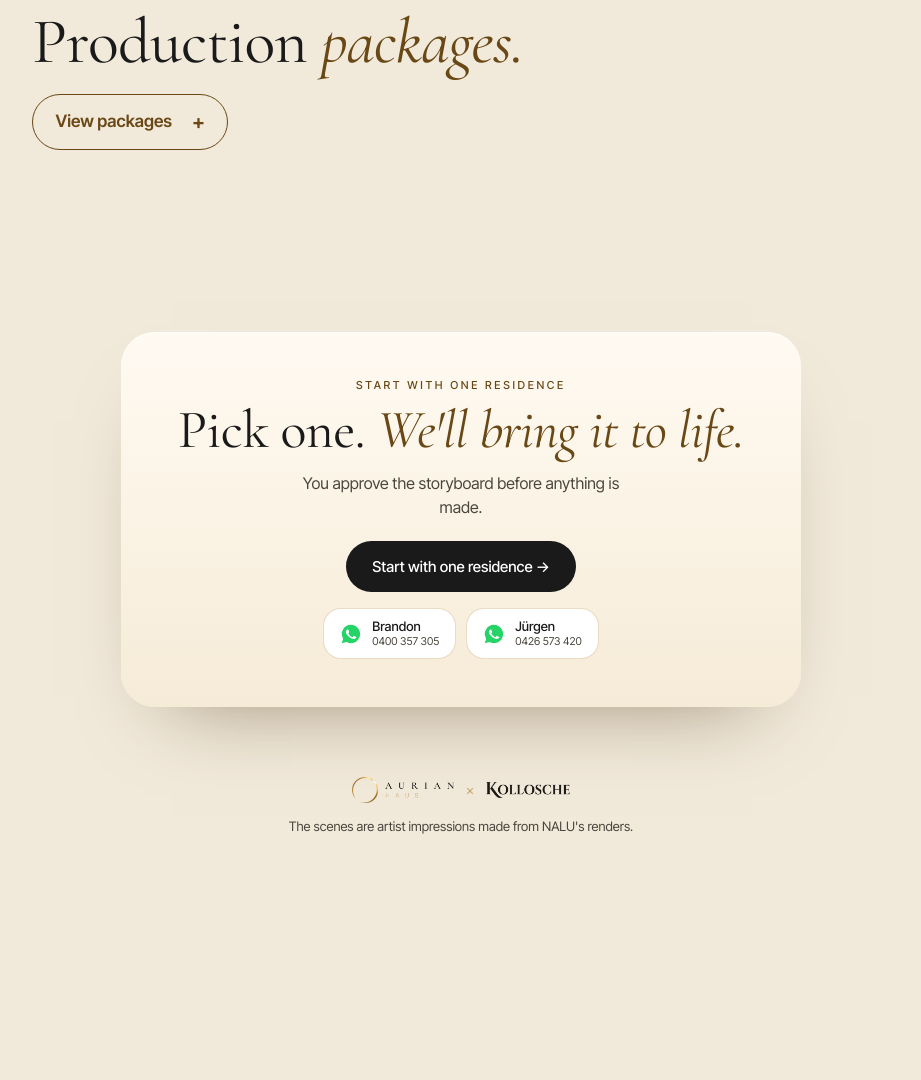
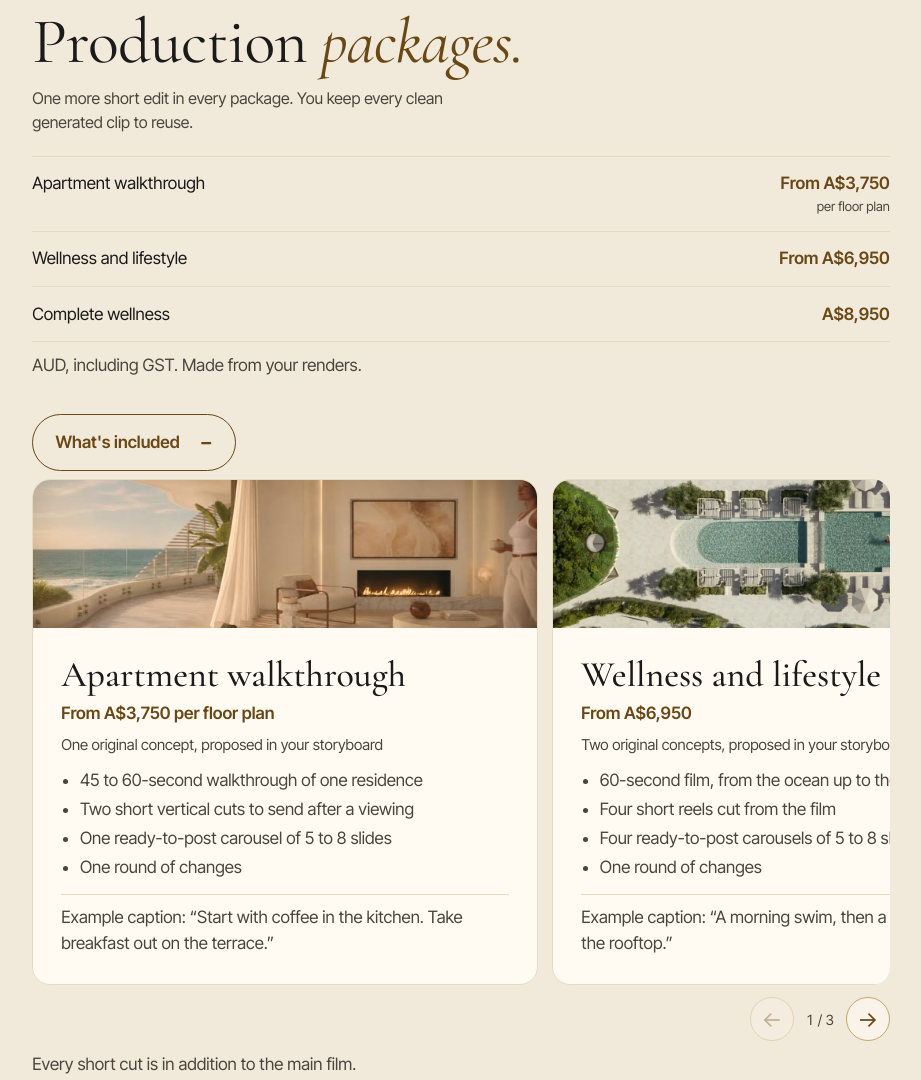
Before and after one commit to D43-GIT/nalu-sample-c9444e, a plain HTML site: page index.html in a window 1280 px wide. Shown: the part 6264-7344 px from the top of the page, without its empty margins (179-1100 px from the left). Before the commit the page ends 7150 px from the top, so only its background shows below. Drawn offline with Linux system fonts and the light colour scheme.

Commit message:
feat: show NALU prices up front and the 22 Nov package scope
One more short edit in every package (2, 4 and 5), concepts per package,
clean generated clips included, visible price list.

Co-Authored-By: Claude Opus 5.5 <noreply@anthropic.com>

```diff
--- a/index.html
+++ b/index.html
@@ -180,6 +180,13 @@ footer .duo{justify-content:center;margin-bottom:14px}
 .package-controls button{display:grid;place-items:center;width:44px;height:44px;border-radius:50%;border:1px solid var(--gold);background:var(--glass);color:var(--gold-text);font-size:22px;cursor:pointer}
 .package-controls button:disabled{opacity:.35;cursor:default}
 .package-controls output{font-variant-numeric:tabular-nums;color:var(--ink2);font-size:14px}
+.package-concepts{color:var(--ink2);margin:-.35rem 0 .8rem;font-size:15px}
+#packages .package-lede{max-width:46ch}
+.price-list{list-style:none;margin:1.4rem 0 .4rem;padding:0;border-top:1px solid var(--beige)}
+.price-list li{display:flex;justify-content:space-between;align-items:baseline;gap:16px;padding:.9rem 0;border-bottom:1px solid var(--beige)}
+.price-list span{color:var(--ink)}
+.price-list b{color:var(--gold-text);font-weight:600;text-align:right;white-space:nowrap}
+.price-list small{display:block;font-weight:400;color:var(--ink2);font-size:13px}
 @media(max-width:640px){.package-item{flex-basis:88%}.package-copy{padding:16px}.package-controls{justify-content:center}}
 </style>
 </head>
@@ -243,16 +250,23 @@ footer .duo{justify-content:center;margin-bottom:14px}
 <section id="packages" aria-labelledby="packages-title">
   <div class="wrap package-wrap">
     <h2 id="packages-title">Production <i>packages.</i></h2>
-    <details>
-      <summary>View packages</summary>
-      <p class="package-terms">AUD, including GST. Made from your renders.</p>
+    <p class="lede package-lede">One more short edit in every package. You keep every clean generated clip to reuse.</p>
+    <ul class="price-list" aria-label="Package prices">
+      <li><span>Apartment walkthrough</span><b>From A$3,750<small>per floor plan</small></b></li>
+      <li><span>Wellness and lifestyle</span><b>From A$6,950</b></li>
+      <li><span>Complete wellness</span><b>A$8,950</b></li>
+    </ul>
+    <p class="package-terms">AUD, including GST. Made from your renders.</p>
+    <details open>
+      <summary>What's included</summary>
       <div class="package-track" role="region" aria-label="Production package cards" tabindex="0">
         <article class="package-item">
           <img loading="lazy" decoding="async" src="media/warm/S3-living-v2.jpg" alt="">
           <div class="package-copy">
             <h3>Apartment walkthrough</h3>
             <p class="package-price">From A$3,750 per floor plan</p>
-            <ul><li>45 to 60-second walkthrough of one residence</li><li>One short vertical cut to send after a viewing</li><li>One ready-to-post carousel of 5 to 8 slides</li><li>One round of changes</li></ul>
+            <p class="package-concepts">One original concept, proposed in your storyboard</p>
+            <ul><li>45 to 60-second walkthrough of one residence</li><li>Two short vertical cuts to send after a viewing</li><li>One ready-to-post carousel of 5 to 8 slides</li><li>One round of changes</li></ul>
             <p class="package-idea">Example caption: “Start with coffee in the kitchen. Take breakfast out on the terrace.”</p>
           </div>
         </article>
@@ -261,7 +275,8 @@ footer .duo{justify-content:center;margin-bottom:14px}
           <div class="package-copy">
             <h3>Wellness and lifestyle</h3>
             <p class="package-price">From A$6,950</p>
-            <ul><li>60-second film, from the ocean up to the rooftop</li><li>Three short reels cut from the film</li><li>Four ready-to-post carousels of 5 to 8 slides each</li><li>One round of changes</li></ul>
+            <p class="package-concepts">Two original concepts, proposed in your storyboard</p>
+            <ul><li>60-second film, from the ocean up to the rooftop</li><li>Four short reels cut from the film</li><li>Four ready-to-post carousels of 5 to 8 slides each</li><li>One round of changes</li></ul>
             <p class="package-idea">Example caption: “A morning swim, then a quiet moment on the rooftop.”</p>
           </div>
         </article>
@@ -270,7 +285,8 @@ footer .duo{justify-content:center;margin-bottom:14px}
           <div class="package-copy">
             <h3>Complete wellness</h3>
             <p class="package-price">A$8,950</p>
-            <ul><li>90-second film with the ocean-to-rooftop opening</li><li>Four short reels, square and vertical versions</li><li>Four ready-to-post carousels of 5 to 8 slides each</li><li>Two rounds of changes</li></ul>
+            <p class="package-concepts">Three original concepts</p>
+            <ul><li>90-second film with the ocean-to-rooftop opening</li><li>Five short reels, square and vertical versions</li><li>Four ready-to-post carousels of 5 to 8 slides each</li><li>Two rounds of changes</li></ul>
             <p class="package-idea">Example caption: “Come in over the ocean and see NALU from the rooftops.”</p>
           </div>
         </article>
@@ -280,6 +296,7 @@ footer .duo{justify-content:center;margin-bottom:14px}
         <output aria-label="Current package">1 / 3</output>
         <button type="button" aria-label="Next package">→</button>
       </div>
+      <p class="package-terms">Every short cut is in addition to the main film.</p>
       <p class="package-terms">Each postcard is a carousel with 5 to 8 slides made from your approved material, arranged in posting order. We can supply branded or clean versions.</p>
       <p class="package-terms">Apartment walkthroughs are priced per floor plan, separately from both wellness packages.</p>
     </details>
```
